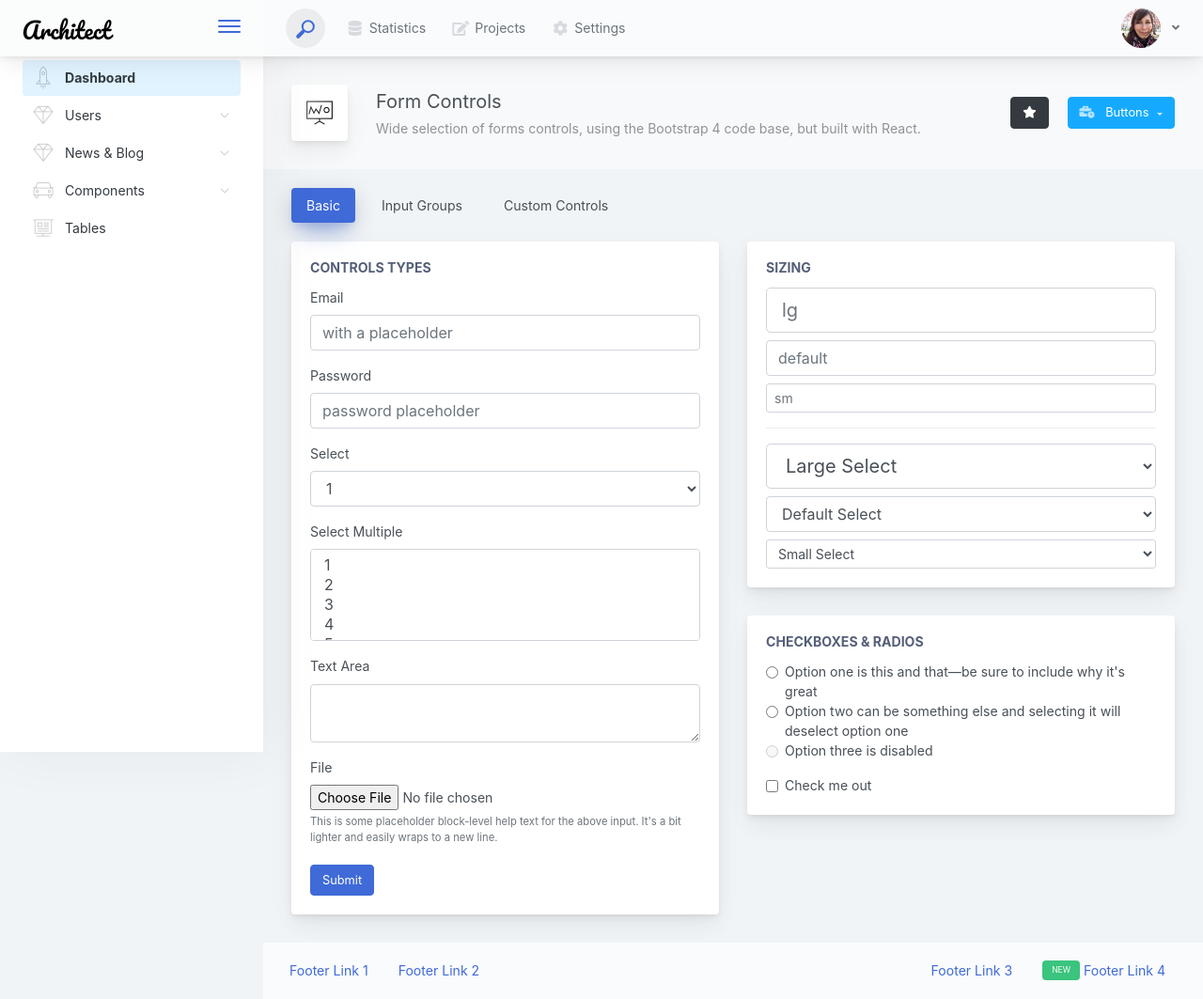
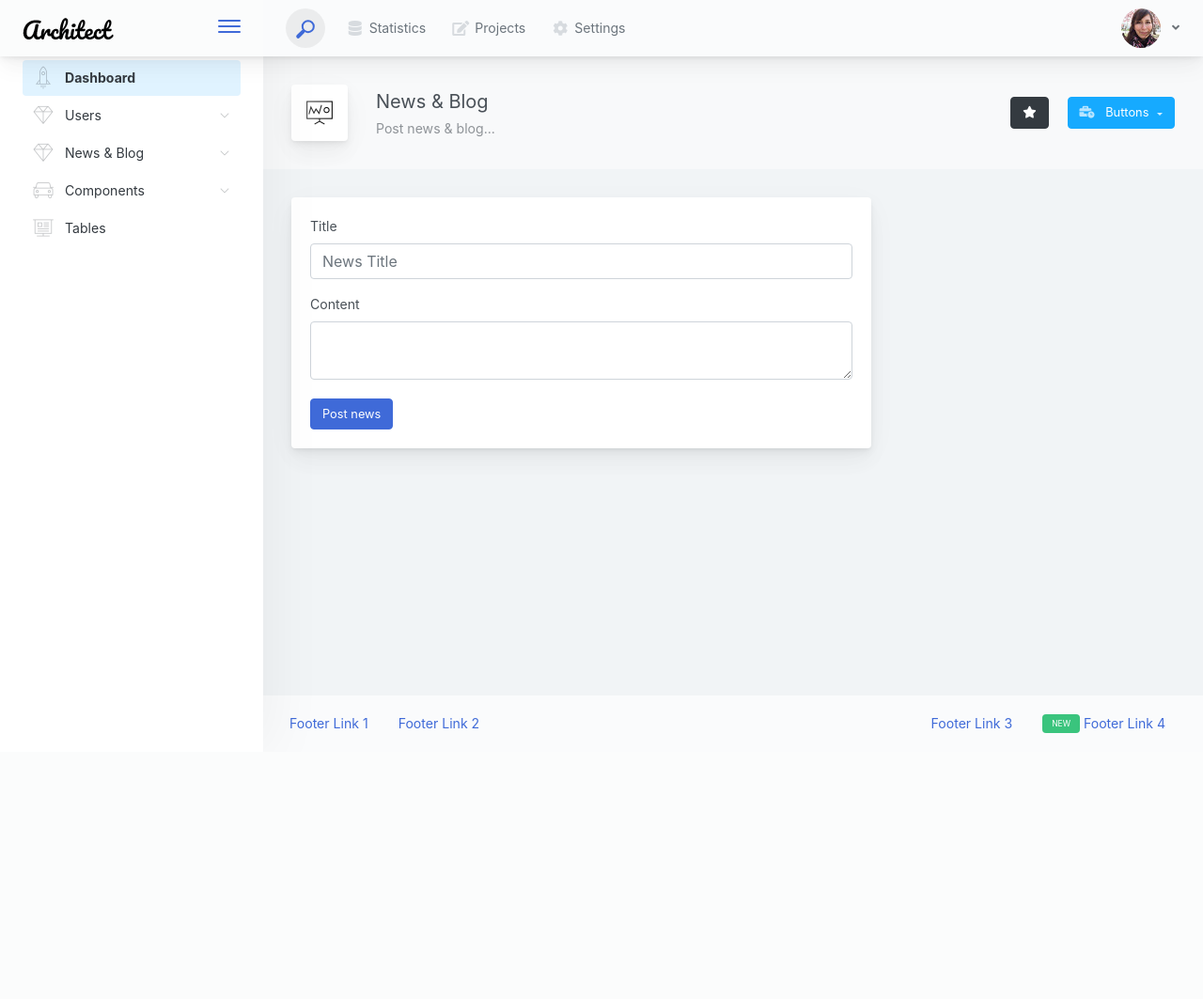
Before and after one commit to gabbymushi/church-website, a Laravel app: page /post/blog in a window 1280 px wide. Shown: the whole page at 94% size. After the commit the page ends 780 px from the top, so only its background shows below. Run offline with Laravel 8, Linux system fonts and the light colour scheme; some libraries are stand-ins or nearby versions.

Commit message:
add title field

```diff
--- a/resources/views/admin/blog/create-post.blade.php
+++ b/resources/views/admin/blog/create-post.blade.php
@@ -7,8 +7,8 @@
                                         <i class="pe-7s-display1 icon-gradient bg-premium-dark">
                                         </i>
                                     </div>
-                                    <div>Form Controls
-                                        <div class="page-title-subheading">Wide selection of forms controls, using the Bootstrap 4 code base, but built with React.
+                                    <div>News & Blog
+                                        <div class="page-title-subheading">Post news & blog...
                                         </div>
                                     </div>
                                 </div>
@@ -63,7 +63,8 @@
                                         </div>
                                     </div>
                                 </div>    </div>
-                        </div>            <ul class="body-tabs body-tabs-layout tabs-animated body-tabs-animated nav">
+                        </div>
+                         <!-- <ul class="body-tabs body-tabs-layout tabs-animated body-tabs-animated nav">
                             <li class="nav-item">
                                 <a role="tab" class="nav-link active" id="tab-0" data-toggle="tab" href="#tab-content-0">
                                     <span>Basic</span>
@@ -79,18 +80,22 @@
                                     <span>Custom Controls</span>
                                 </a>
                             </li>
-                        </ul>
+                        </ul> -->
                         <div class="tab-content">
                             <div class="tab-pane tabs-animation fade show active" id="tab-content-0" role="tabpanel">
                                 <div class="row">
-                                    <div class="col-md-6">
+                                    <div class="col-md-8">
                                         <div class="main-card mb-3 card">
-                                            <div class="card-body"><h5 class="card-title">Controls Types</h5>
+                                            <div class="card-body">
+                                                <!-- <h5 class="card-title">Controls Types</h5> -->
                                                 <form class="">
-                                                    <div class="position-relative form-group"><label for="exampleEmail" class="">Email</label><input name="email" id="exampleEmail" placeholder="with a placeholder" type="email" class="form-control"></div>
-                                                    <div class="position-relative form-group"><label for="examplePassword" class="">Password</label><input name="password" id="examplePassword" placeholder="password placeholder" type="password"
-                                                                                                                                                           class="form-control"></div>
-                                                    <div class="position-relative form-group"><label for="exampleSelect" class="">Select</label><select name="select" id="exampleSelect" class="form-control">
+                                                    <div class="position-relative form-group">
+                                                        <label for="title" class="">Title</label>
+                                                        <input name="title" id="title" placeholder="News Title" type="text" class="form-control">
+                                                    </div>
+                                                    <!-- <div class="position-relative form-group"><label for="examplePassword" class="">Conet</label><input name="password" id="examplePassword" placeholder="password placeholder" type="password"
+                                                                                                                                                           class="form-control"></div> -->
+                                                    <!-- <div class="position-relative form-group"><label for="exampleSelect" class="">Select</label><select name="select" id="exampleSelect" class="form-control">
                                                         <option>1</option>
                                                         <option>2</option>
                                                         <option>3</option>
@@ -103,17 +108,20 @@
                                                         <option>3</option>
                                                         <option>4</option>
                                                         <option>5</option>
-                                                    </select></div>
-                                                    <div class="position-relative form-group"><label for="exampleText" class="">Text Area</label><textarea name="text" id="exampleText" class="form-control"></textarea></div>
-                                                    <div class="position-relative form-group"><label for="exampleFile" class="">File</label><input name="file" id="exampleFile" type="file" class="form-control-file">
+                                                    </select></div> -->
+                                                    <div class="position-relative form-group">
+                                                        <label for="exampleText" class="">Content </label>
+                                                        <textarea name="content" id="exampleText" class="form-control"></textarea>
+                                                    </div>
+                                                    <!-- <div class="position-relative form-group"><label for="exampleFile" class="">File</label><input name="file" id="exampleFile" type="file" class="form-control-file">
                                                         <small class="form-text text-muted">This is some placeholder block-level help text for the above input. It's a bit lighter and easily wraps to a new line.</small>
-                                                    </div>
-                                                    <button class="mt-1 btn btn-primary">Submit</button>
+                                                    </div> -->
+                                                    <button class="mt-1 btn btn-primary">Post news</button>
                                                 </form>
                                             </div>
                                         </div>
                                     </div>
-                                    <div class="col-md-6">
+                                    <!-- <div class="col-md-6">
                                         <div class="main-card mb-3 card">
                                             <div class="card-body"><h5 class="card-title">Sizing</h5>
                                                 <form class=""><input placeholder="lg" type="text" class="mb-2 form-control-lg form-control"><input placeholder="default" type="text" class="mb-2 form-control"><input placeholder="sm" type="text"
@@ -142,10 +150,10 @@
                                                 </form>
                                             </div>
                                         </div>
-                                    </div>
+                                    </div> -->
                                 </div>
                             </div>
-                            <div class="tab-pane tabs-animation fade" id="tab-content-1" role="tabpanel">
+                            <!-- <div class="tab-pane tabs-animation fade" id="tab-content-1" role="tabpanel">
                                 <div class="row">
                                     <div class="col-md-6">
                                         <div class="main-card mb-3 card">
@@ -300,8 +308,8 @@
                                         </div>
                                     </div>
                                 </div>
-                            </div>
-                            <div class="tab-pane tabs-animation fade" id="tab-content-2" role="tabpanel">
+                            </div> -->
+                            <!-- <div class="tab-pane tabs-animation fade" id="tab-content-2" role="tabpanel">
                                 <form class="">
                                     <div class="row">
                                         <div class="col-md-6">
@@ -398,6 +406,6 @@
                                         </div>
                                     </div>
                                 </form>
-                            </div>
+                            </div> -->
                         </div>
 @endsection
```
